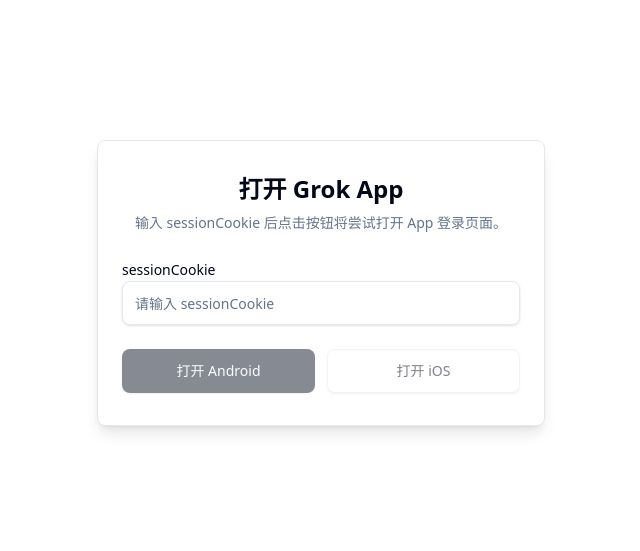
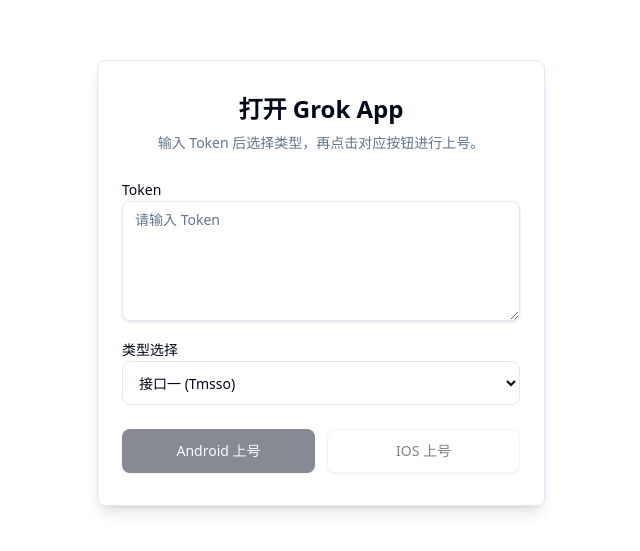
Before and after one commit to kaiejhe/TeamPlusGo, a Vue app: page /open-grok-app in a window 1280 px wide. Shown: the part 117-668 px from the top of the page, without its empty margins (319-959 px from the left). Built offline with nearby package versions, Linux system fonts and the light colour scheme.

Commit message:
更新内容说明

```diff
--- a/src/pages/openGrokApp.vue
+++ b/src/pages/openGrokApp.vue
@@ -4,37 +4,53 @@
       <div class="rounded-[var(--radius-xl)] border border-border bg-card shadow-lg px-6 py-8 text-center">
         <h1 class="text-2xl font-semibold text-foreground">打开 Grok App</h1>
         <p class="mt-2 text-sm text-muted-foreground">
-          输入 sessionCookie 后点击按钮将尝试打开 App 登录页面。
+          输入 Token 后选择类型，再点击对应按钮进行上号。
         </p>
         <div class="mt-6 space-y-2 text-left">
-          <label class="text-sm font-medium text-foreground" for="session-cookie">
-            sessionCookie
+          <label class="text-sm font-medium text-foreground" for="session-token">
+            Token
           </label>
-          <Input
-            id="session-cookie"
-            v-model="sessionCookie"
-            placeholder="请输入 sessionCookie"
-            class="h-11 rounded-[var(--radius-xl)]"
-            autocomplete="off"
+          <Textarea
+            id="session-token"
+            v-model="sessionToken"
+            placeholder="请输入 Token"
+            class="min-h-[120px] rounded-[var(--radius-xl)]"
+            spellcheck="false"
           />
+        </div>
+        <div class="mt-4 space-y-2 text-left">
+          <label class="text-sm font-medium text-foreground" for="type-select">
+            类型选择
+          </label>
+          <select
+            id="type-select"
+            v-model="selectedType"
+            class="h-11 w-full rounded-[var(--radius-xl)] border border-input bg-background px-3 text-sm"
+          >
+            <option value="Tmsso">接口一 (Tmsso)</option>
+            <option value="Yrsso">接口二 (Yrsso)</option>
+          </select>
         </div>
         <div class="mt-6 grid gap-3 sm:grid-cols-2">
           <Button
             class="h-11 rounded-[var(--radius-xl)]"
-            :disabled="!sessionCookie.trim()"
-            @click="openApp('android')"
+            :disabled="!sessionToken.trim()"
+            @click="openAndroid"
           >
-            打开 Android
+            Android 上号
           </Button>
           <Button
             variant="outline"
             class="h-11 rounded-[var(--radius-xl)]"
-            :disabled="!sessionCookie.trim()"
-            @click="openApp('ios')"
+            :disabled="!sessionToken.trim() || submittingIos"
+            @click="openIos"
           >
-            打开 iOS
+            {{ submittingIos ? "提交中..." : "IOS 上号" }}
           </Button>
         </div>
+        <p v-if="statusMessage" class="mt-4 text-sm text-muted-foreground">
+          {{ statusMessage }}
+        </p>
       </div>
     </div>
   </main>
@@ -42,15 +58,45 @@
 
 <script setup lang="ts">
 import { Button } from "@/components/ui/button";
-import { Input } from "@/components/ui/input";
+import { Textarea } from "@/components/ui/textarea";
 import { ref } from "vue";
 
-const sessionCookie = ref("");
+const sessionToken = ref("");
+const selectedType = ref<"Tmsso" | "Yrsso">("Tmsso");
+const submittingIos = ref(false);
+const statusMessage = ref("");
 
-const openApp = (_platform: "android" | "ios") => {
-  const value = sessionCookie.value.trim();
+const openAndroid = () => {
+  const value = sessionToken.value.trim();
   if (!value) return;
   const deeplink = `com.grokapp://login?sessionCookie=${encodeURIComponent(value)}`;
   window.location.href = deeplink;
 };
+
+const openIos = async () => {
+  const value = sessionToken.value.trim();
+  if (!value || submittingIos.value) return;
+  submittingIos.value = true;
+  statusMessage.value = "";
+  try {
+    const response = await fetch("https://plusapi.jieka5456.workers.dev/b/Home/HomeSso", {
+      method: "POST",
+      headers: { "content-type": "application/json" },
+      body: JSON.stringify({
+        Type: selectedType.value,
+        Token: value,
+      }),
+    });
+    const data = await response.json().catch(() => ({}));
+    if (response.ok && data?.Code === 200) {
+      statusMessage.value = "IOS 上号成功";
+    } else {
+      statusMessage.value = data?.Msg || data?.Message || "IOS 上号失败";
+    }
+  } catch (error) {
+    statusMessage.value = error instanceof Error ? error.message : "请求异常，请稍后再试";
+  } finally {
+    submittingIos.value = false;
+  }
+};
 </script>
```
